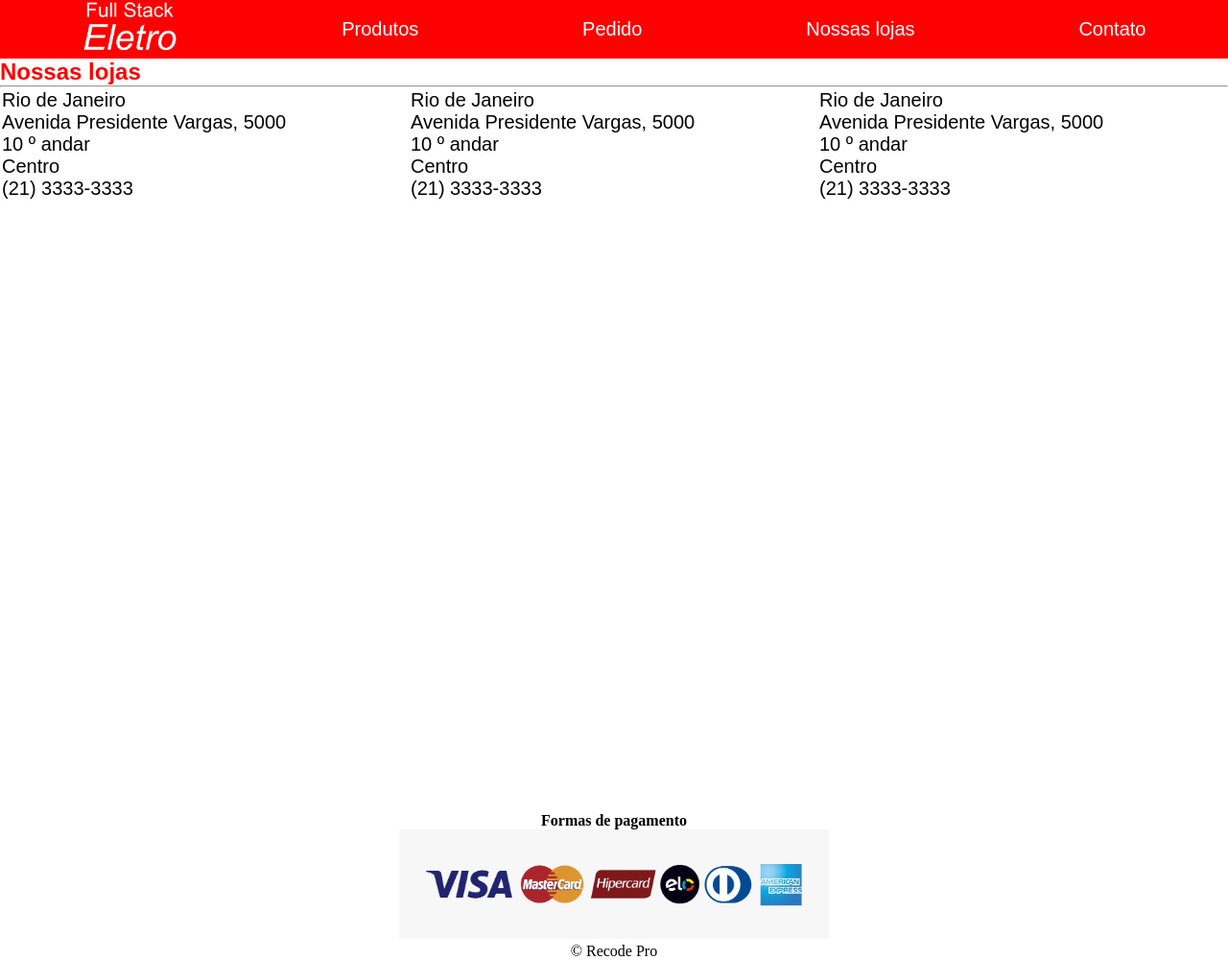
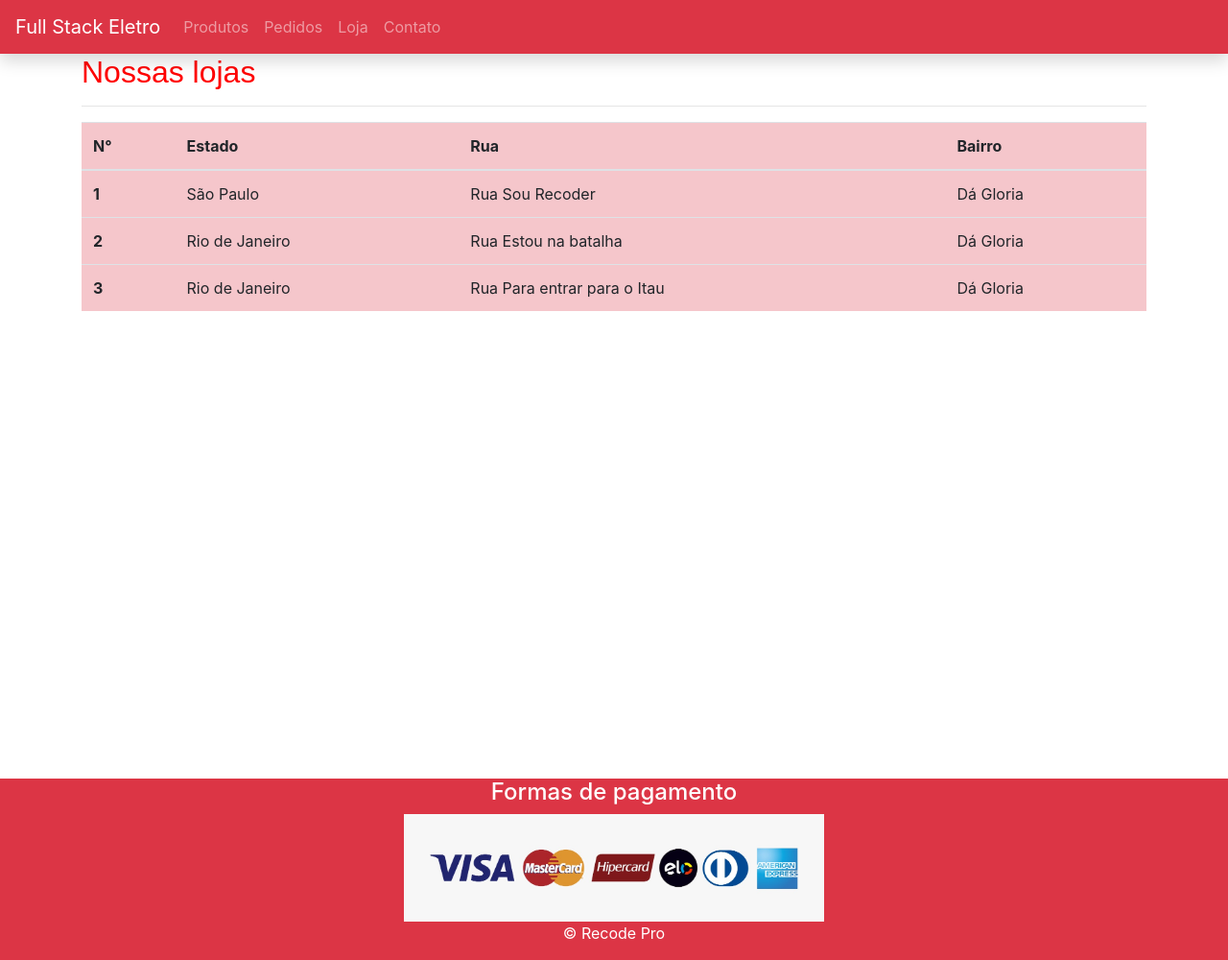
Before and after one commit to kaique100/Full-Stack-Eletro, a PHP site: page /loja.php in a window 1280 px wide. Shown: the whole page at 96% size. Run offline with PHP 8.4, Linux system fonts and the light colour scheme.

Commit message:
reestruturando o projeto para Bootstrap

```diff
--- a/loja.php
+++ b/loja.php
@@ -2,7 +2,11 @@
 <html lang="pt-br">
 <head>
     <meta charset="UTF-8">
-    <meta name="viewport" content="width=device-width, initial-scale=1.0">
+    <script src="https://code.jquery.com/jquery-3.3.1.slim.min.js" integrity="sha384-q8i/X+965DzO0rT7abK41JStQIAqVgRVzpbzo5smXKp4YfRvH+8abtTE1Pi6jizo" crossorigin="anonymous"></script>
+    <script src="https://cdnjs.cloudflare.com/ajax/libs/popper.js/1.14.3/umd/popper.min.js" integrity="sha384-ZMP7rVo3mIykV+2+9J3UJ46jBk0WLaUAdn689aCwoqbBJiSnjAK/l8WvCWPIPm49" crossorigin="anonymous"></script>
+    <script src="https://stackpath.bootstrapcdn.com/bootstrap/4.1.3/js/bootstrap.min.js" integrity="sha384-ChfqqxuZUCnJSK3+MXmPNIyE6ZbWh2IMqE241rYiqJxyMiZ6OW/JmZQ5stwEULTy" crossorigin="anonymous"></script>
+    <meta name="viewport" content="width=device-width, initial-scale=1, shrink-to-fit=no">
+    <link rel="stylesheet" href="https://stackpath.bootstrapcdn.com/bootstrap/4.1.3/css/bootstrap.min.css" integrity="sha384-MCw98/SFnGE8fJT3GXwEOngsV7Zt27NXFoaoApmYm81iuXoPkFOJwJ8ERdknLPMO" crossorigin="anonymous">
     <title>Nossas lojas - Full Stack Eletro</title>
     <link rel="stylesheet" href="css/estilo.css">
 
@@ -13,40 +17,43 @@
     include_once('menu.php');
    ?>
     <!-- fim menu -->
-    <main>
+    <main class="container">
             <h2>Nossas lojas</h2>
             <hr>
-            <table border="0" width="100%" cellpadding="20">
-                <tr class="fonte">
-                    <td width="33%" >
-                        <p><font>Rio de Janeiro</font></p>
-                        <p><font>Avenida Presidente Vargas, 5000</font></p>
-                        <p><font>10 &ordm; andar</font></p>
-                        <p><font>Centro</font></p>
-                        <p><font>(21) 3333-3333</font></p>
-                    </td>
-                    <td width="33%">
-                        <p><font>Rio de Janeiro</font></p>
-                        <p><font>Avenida Presidente Vargas, 5000</font></p>
-                        <p><font>10 &ordm; andar</font></p>
-                        <p><font>Centro</font></p>
-                        <p><font>(21) 3333-3333</font></p>
-                    </td>
-                    <td width="33%">
-                        <p><font>Rio de Janeiro</font></p>
-                        <p><font>Avenida Presidente Vargas, 5000</font></p>
-                        <p><font>10 &ordm; andar</font></p>
-                        <p><font>Centro</font></p>
-                        <p><font>(21) 3333-3333</font></p>
-                    </td>
 
-                </tr>
-            </table>
+ <table class="table table-danger">
+  <thead>
+    <tr>
+      <th scope="col">N°</th>
+      <th scope="col">Estado</th>
+      <th scope="col">Rua</th>
+      <th scope="col">Bairro</th>
+    </tr>
+  </thead>
+  <tbody>
+    <tr>
+      <th scope="row">1</th>
+      <td>São Paulo</td>
+      <td>Rua Sou Recoder</td>
+      <td>Dá Gloria</td>
+    </tr>
+    <tr>
+      <th scope="row">2</th>
+      <td>Rio de Janeiro</td>
+      <td>Rua Estou na batalha</td>
+      <td>Dá Gloria</td>
+    </tr>
+    <tr>
+      <th scope="row">3</th>
+      <td>Rio de Janeiro</td>
+      <td>Rua Para entrar para o Itau</td>
+      <td>Dá Gloria</td>
+    </tr>
+  </tbody>
+</table>
     </main>
-    <footer id="rodape">
-        <h4 id="formasPagamento"> Formas de pagamento</h4>
-        <img width="35%" src="imagens/pag.jpg" alt="Formas de pagamento">
-        <p> &copy Recode Pro</p>
- </footer>
+    <?php
+        include_once("rodape.php")
+    ?>
 </body>
 </html>
--- a/menu.php
+++ b/menu.php
@@ -1,8 +1,25 @@
-<nav  width="100%" class="menu fonte">
+<nav class="navbar navbar-expand-sm   navbar-dark shadow bg-danger">
+  <a class="navbar-brand" href="Index.php">Full Stack Eletro</a>
+  <button class="navbar-toggler" type="button" data-toggle="collapse" data-target="#conteudoNavbarSuportado" aria-controls="conteudoNavbarSuportado" aria-expanded="false" aria-label="Alterna navegação">
+    <span class="navbar-toggler-icon"></span>
+  </button>
+  <div class="collapse navbar-collapse" id="conteudoNavbarSuportado">
+    <ul class="navbar-nav mr-auto ">
+      <li class="nav-item ">
+        <a class="nav-link" href="produtos.php">Produtos<span class="sr-only">(página atual)</span></a>
+      </li>
+      <li class="nav-item">
+        <a class="nav-link" href="pedido.php">Pedidos</a>
+      </li>
+      <li class="nav-item">
+        <a class="nav-link" href="loja.php">Loja</a>
+      </li>
+      <li class="nav-item">
+        <a class="nav-link" href="contato.php">Contato</a>
+      </li>
 
-        <a href="index.php"> <img width="100px" src="imagens/FSE.jpg" alt=""></a>
-         <a href="produtos.php">Produtos</a>
-         <a href="pedido.php">Pedido</a>
-        <a href="loja.php">Nossas lojas</a>
-        <a href="contato.php">Contato</a>
+
+    </ul>
+
+  </div>
 </nav>
--- /dev/null
+++ b/rodape.php
@@ -0,0 +1,5 @@
+<footer id="rodape" class="container-fluid bg-danger text-white">
+           <h4 id="formasPagamento"> Formas de pagamento</h4>
+           <img width="35%" src="imagens/pag.jpg" alt="Formas de pagamento">
+           <p> &copy Recode Pro</p>
+</footer>
```
Also changed, not shown: contato.php (+22 -14 lines), index.php (+23 -10 lines), pedido.php (+45 -25 lines), produtos.php (+11 -9 lines).
